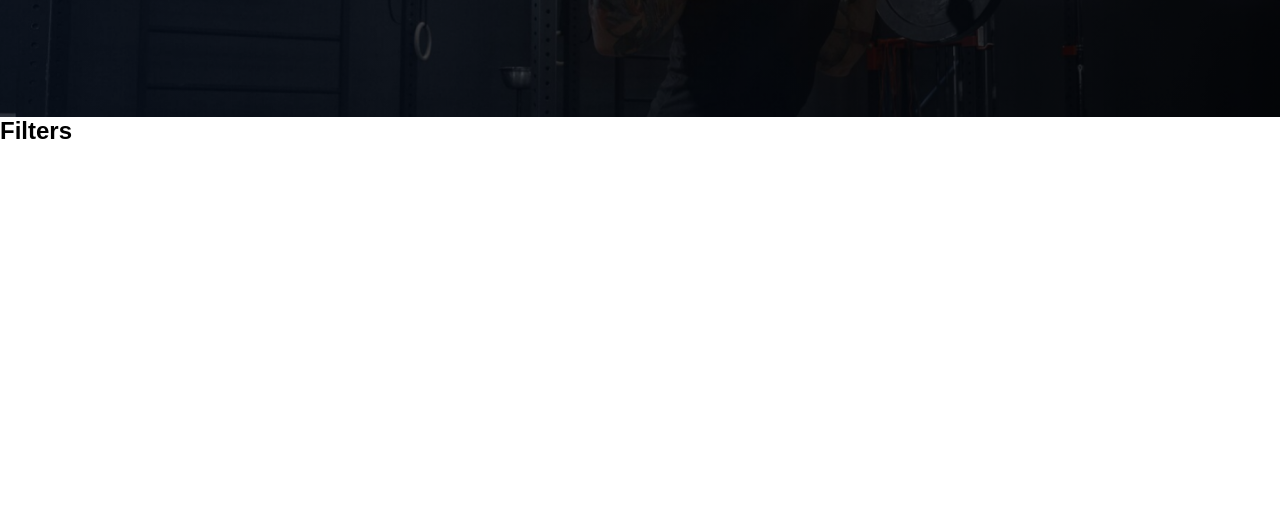
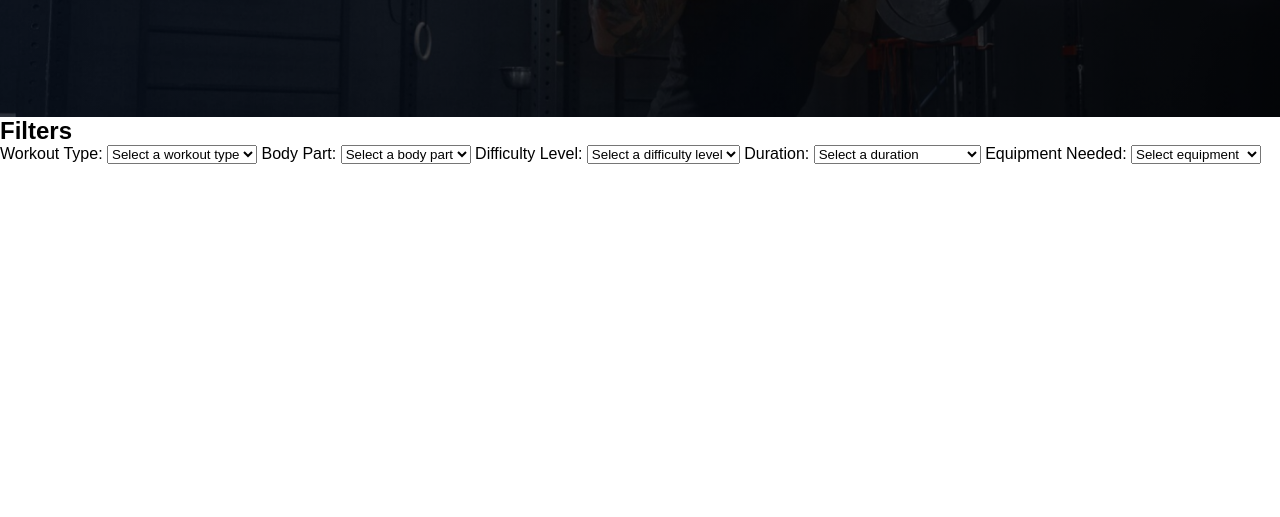
Before and after one commit to kamjohn777/overcome-fitness-site-proto, a plain HTML site: page Excercises.html in a window 1280 px wide. Shown: the part 283-800 px from the top of the page. Drawn offline with nearby package versions, Linux system fonts and the light colour scheme; no server answers.

Commit message:
working on adding filter and videos

```diff
--- a/Excercises.html
+++ b/Excercises.html
@@ -41,13 +41,53 @@
 
       <section class="filter-sec">
         <h2>Filters</h2>
+        <form id="filter-form">
+          <label for="workout-type">Workout Type:</label>
+          <select id="workout-type">
+            <option value="">Select a workout type</option>
+            <option value="cardio">Cardio</option>
+            <option value="strength">Strength</option>
+            <option value="flexibility">Flexibility</option>
+          </select>
 
+          <label for="body-part">Body Part:</label>
+          <select id="body-part">
+            <option value="">Select a body part</option>
+            <option value="arms">Arms</option>
+            <option value="legs">Legs</option>
+            <option value="core">Core</option>
+          </select>
+
+          <label for="difficulty-level">Difficulty Level:</label>
+          <select id="difficulty-level">
+            <option value="">Select a difficulty level</option>
+            <option value="beginner">Beginner</option>
+            <option value="intermediate">Intermediate</option>
+            <option value="advanced">Advanced</option>
+          </select>
+
+          <label for="duration">Duration:</label>
+          <select id="duration">
+            <option value="">Select a duration</option>
+            <option value="short">Short (0-15 minutes)</option>
+            <option value="medium">Medium (15-30 minutes)</option>
+            <option value="long">Long (30+ minutes)</option>
+          </select>
+
+          <label for="equipment-needed">Equipment Needed:</label>
+          <select id="equipment-needed">
+            <option value="">Select equipment</option>
+            <option value="none">None</option>
+            <option value="dumbbells">Dumbbells</option>
+            <option value="resistance-bands">Resistance Bands</option>
+          </select>
+        </form>
       </section>
 
 
       <div id="exercises"></div>
 
       <script src="https://ajax.googleapis.com/ajax/libs/jquery/3.5.1/jquery.min.js"></script>
-      <script src="./exerciseScript.js"></script>
+      <!-- <script src="./exerciseScript.js"></script> -->
 </body>
 </html>
```
